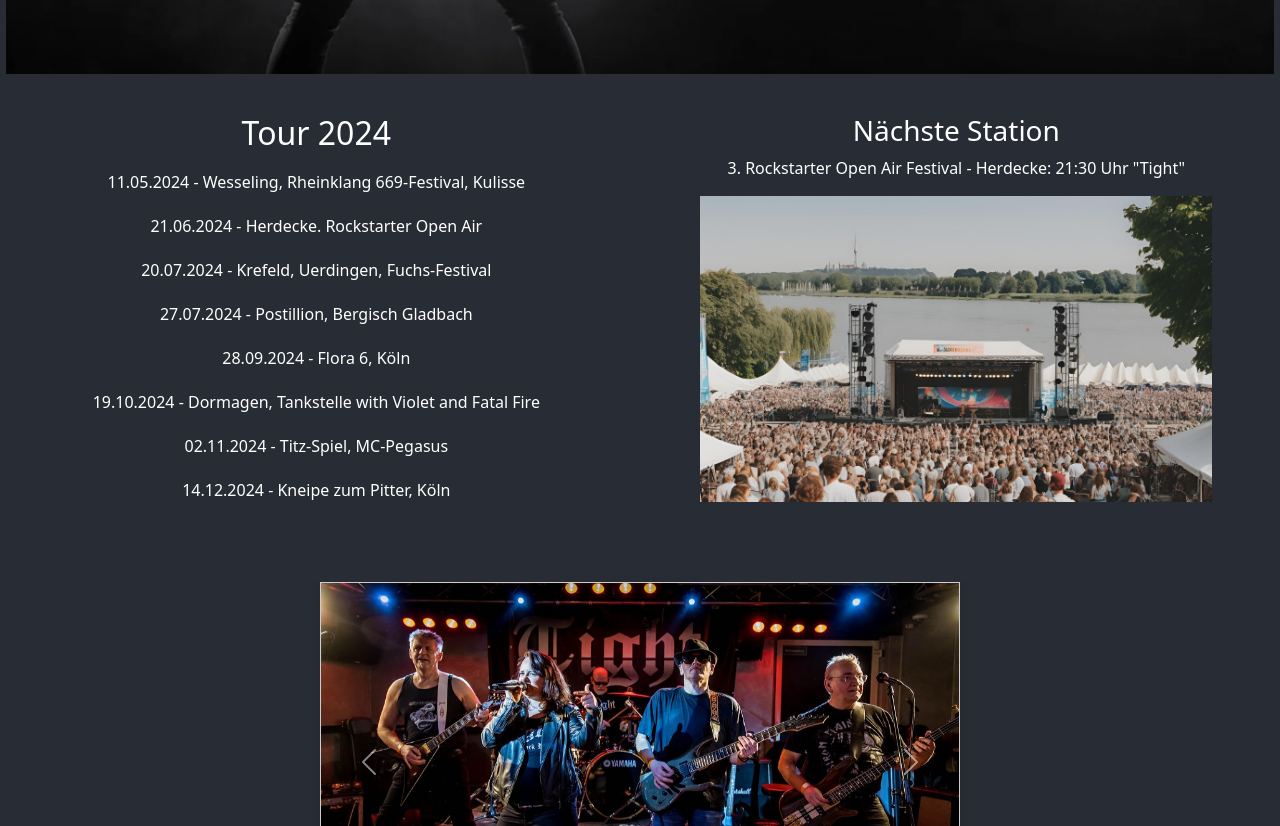
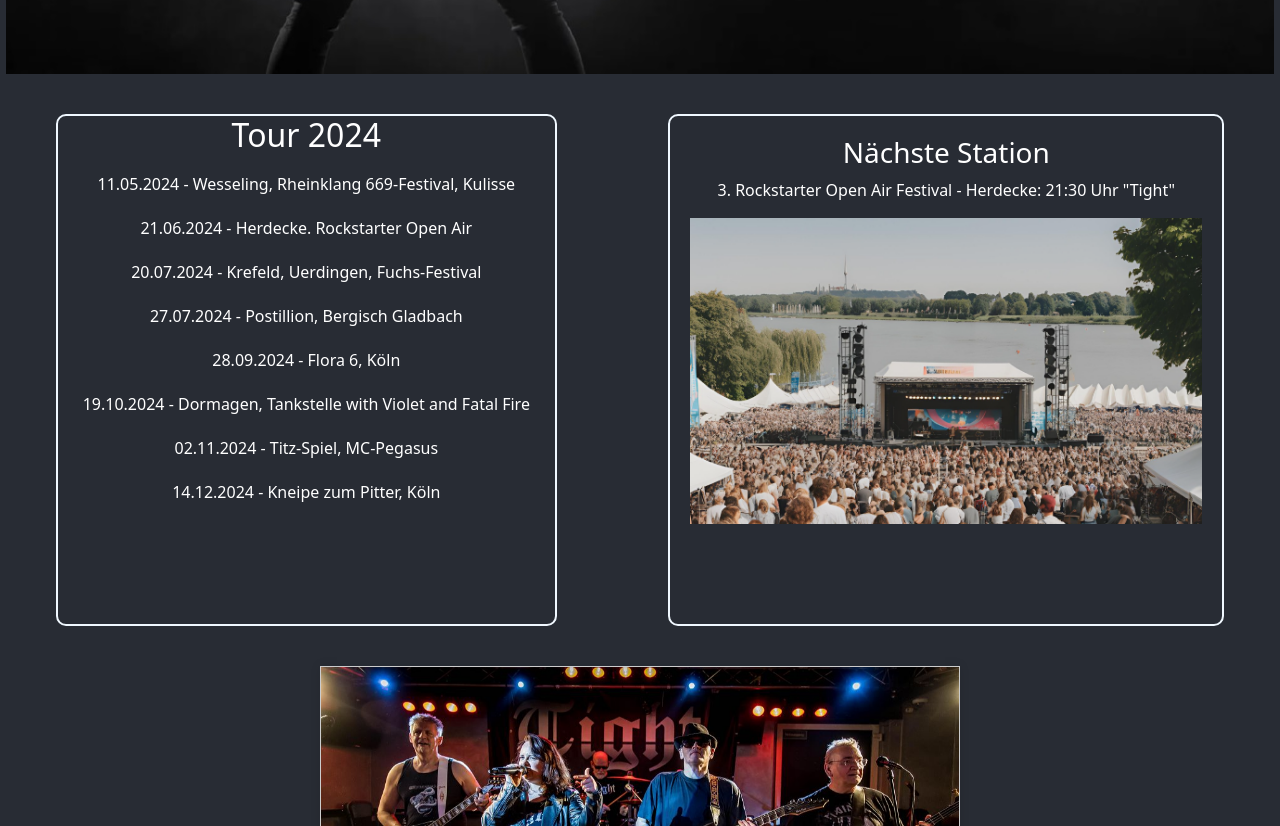
Before and after one commit to M1roel/tight-rock, a React (Create React App) app: page / in a window 1280 px wide. Shown: the part 692-1518 px from the top of the page. Built offline with nearby package versions, Linux system fonts and the light colour scheme.

Commit message:
Tour Container verbessert mit Rahmen

```diff
--- a/src/styles/App.css
+++ b/src/styles/App.css
@@ -71,9 +71,13 @@
 .Tour-main {
   display: flex; /* Aktiviert Flexbox */
   justify-content: center; /* Zentriert den Inhalt horizontal */
+  margin-bottom: 40px;
 }
 
 .Tour-container {
+  border: 2px solid aliceblue; /* Rahmen mit einer Dicke von 2px und der Farbe aliceblue */
+  border-radius: 10px; /* Optional: Runde die Ecken des Rahmens ab */
+  padding: 20px; /* Füge Innenabstand zum Inhalt hinzu, damit der Inhalt nicht am Rahmen anliegt */
   order: 1; /* Ändert die Reihenfolge im Flex-Container */
   align-items: center; /* Zentriert den Inhalt vertikal */
   background-color: #282c34; /* Hintergrundfarbe */
@@ -95,6 +99,9 @@
 }
 
 .Tour-station {
+  border: 2px solid aliceblue; /* Rahmen mit einer Dicke von 2px und der Farbe aliceblue */
+  border-radius: 10px; /* Optional: Runde die Ecken des Rahmens ab */
+  padding: 20px; /* Füge Innenabstand zum Inhalt hinzu, damit der Inhalt nicht am Rahmen anliegt */
   order: 2; /* Ändert die Reihenfolge im Flex-Container */
   align-items: center; /* Zentriert den Inhalt vertikal */
   background-color: #282c34; /* Hintergrundfarbe */
```
